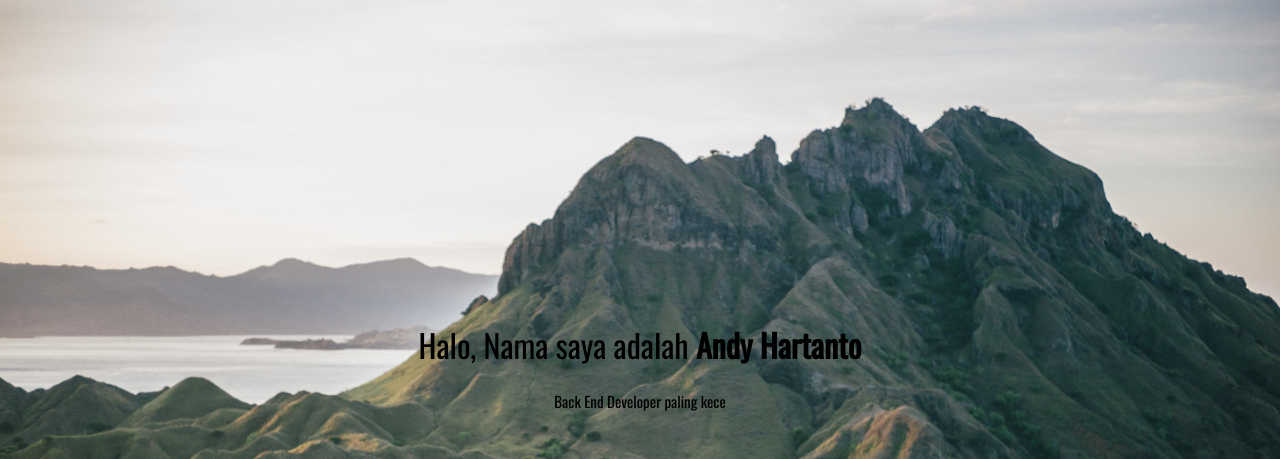
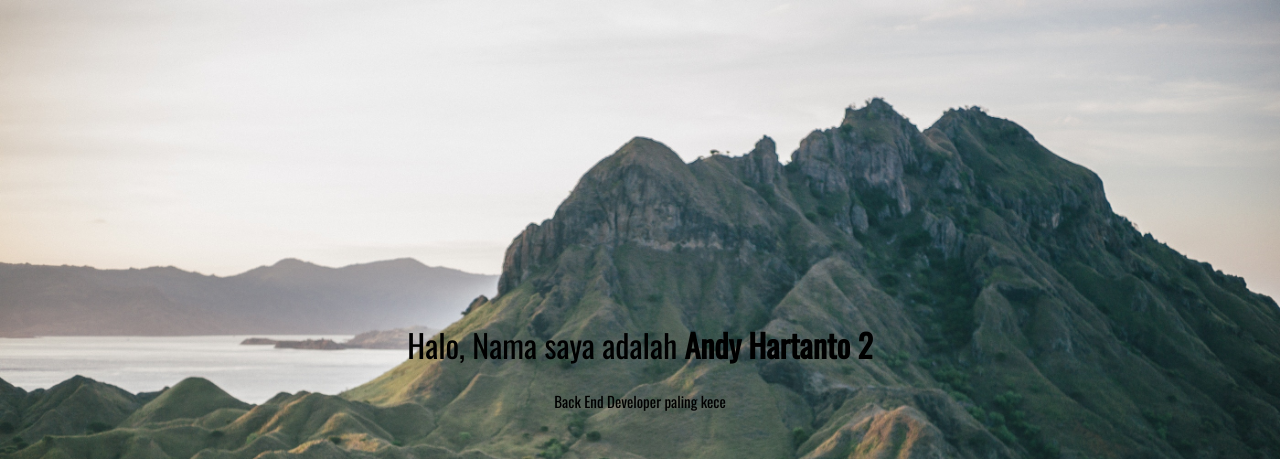
Before and after one commit to andyhartanto/andyhartanto.github.io, a plain HTML site: page index.html in a window 1280 px wide. Shown: the top 459 px of the page. Drawn offline with nearby package versions, Linux system fonts and the light colour scheme.

Commit message:
edit name
edit name

```diff
--- a/index.html
+++ b/index.html
@@ -9,7 +9,7 @@
 </head>
 <body>
 	<div class="bio">
-			<h1>Halo, Nama saya adalah <strong>Andy Hartanto</strong></h1>
+			<h1>Halo, Nama saya adalah <strong>Andy Hartanto 2</strong></h1>
 			<h2>Back End Developer paling kece</h2>
 			<div class="social-links">
 				<h2>Yuk, ngopi bareng</h2>
```
